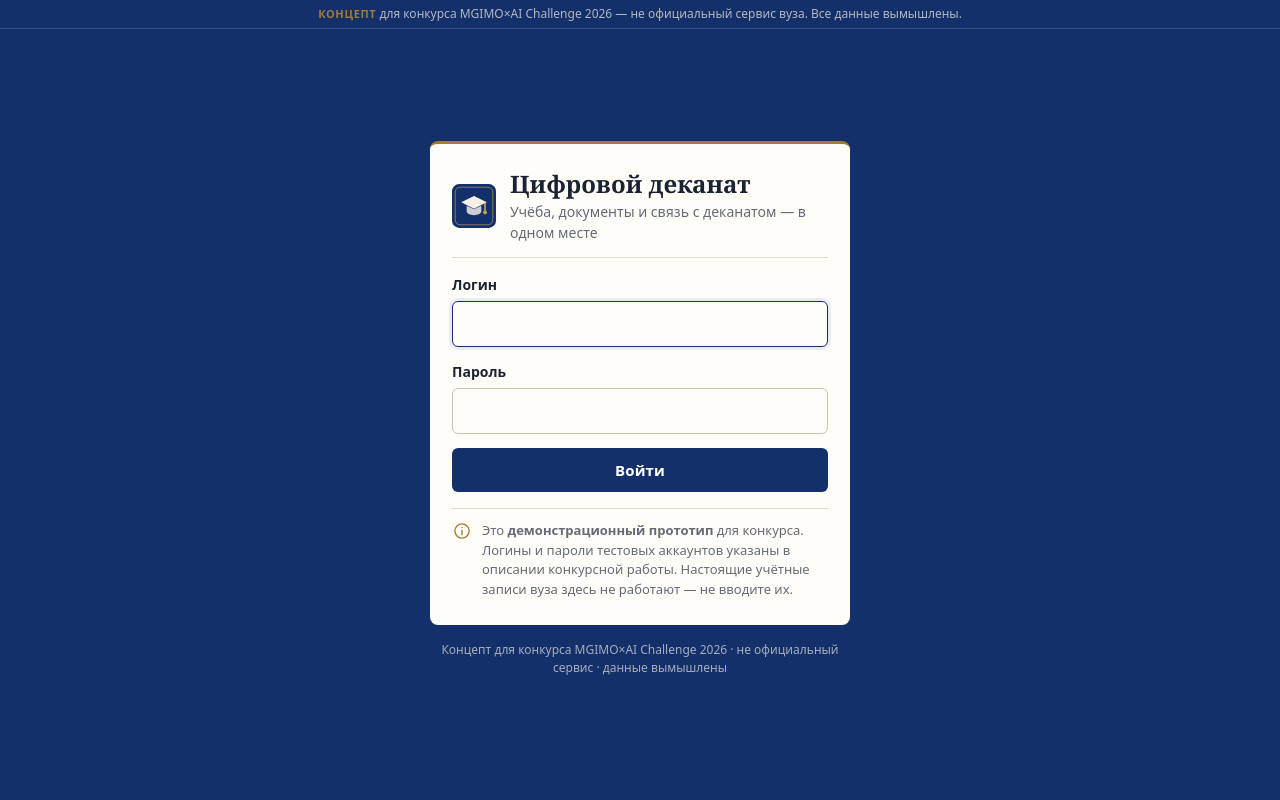
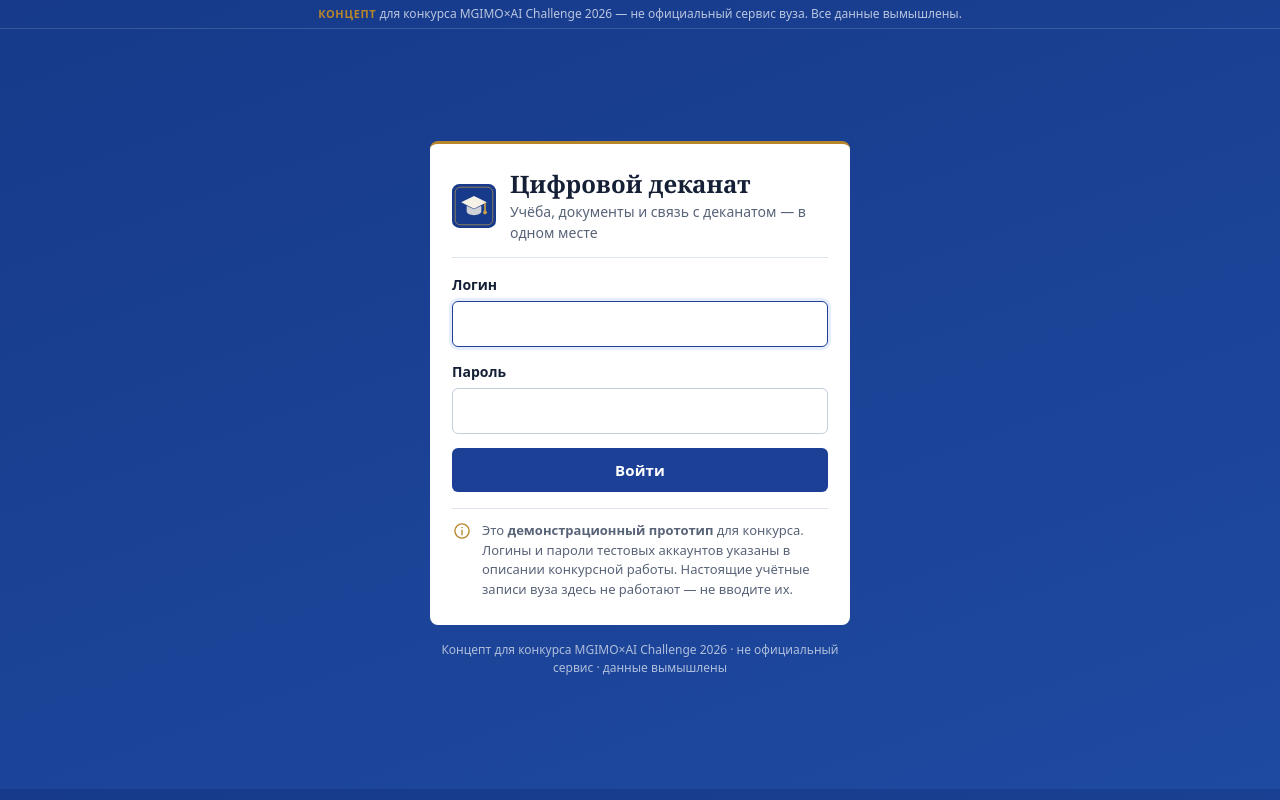
Before and after one commit to zeMelor/mgimo-vibe-dekanat, a FastAPI app: page /login in a window 1280 px wide. Run offline with FastAPI, Linux system fonts and the light colour scheme.

Commit message:
Палитра посвежее: светлый прохладный фон, белые карточки, ярче синий и золото

```diff
--- a/app/static/style.css
+++ b/app/static/style.css
@@ -4,33 +4,33 @@
    Шрифты системные (без загрузки файлов), внешних библиотек нет. */
 
 :root {
-  --bg: #f4f1ea;
-  --surface: #fffdf8;
-  --surface-2: #f3efe6;
-  --text: #1b2333;
-  --muted: #646b78;
-  --line: #e3ddd1;
-  --line-strong: #cbc2b1;
-  --primary: #13306b;
-  --primary-2: #0c234f;
+  --bg: #edf1f8;
+  --surface: #ffffff;
+  --surface-2: #f3f6fb;
+  --text: #152036;
+  --muted: #586378;
+  --line: #dde4ef;
+  --line-strong: #c3cddd;
+  --primary: #1b4096;
+  --primary-2: #133279;
   --primary-ink: #ffffff;
-  --primary-soft: #e7ebf3;
-  --accent: #a27b35;
-  --accent-soft: #f4ecda;
-  --good: #2b6a48;
-  --good-soft: #e5efe7;
-  --warn: #8a5c0c;
-  --warn-soft: #f7eed9;
-  --bad: #9a2b2b;
-  --bad-soft: #f6e4e1;
-  --info: #2c5784;
-  --info-soft: #e6edf4;
-  --neutral-soft: #ece8df;
-  --nav-bg: #13306b;
-  --nav-ink: #f6f1e6;
+  --primary-soft: #e5ecfa;
+  --accent: #b7862a;
+  --accent-soft: #fbf0d9;
+  --good: #1f7a4d;
+  --good-soft: #e2f4ea;
+  --warn: #92600a;
+  --warn-soft: #fcf0d8;
+  --bad: #a8282b;
+  --bad-soft: #fce6e4;
+  --info: #23609e;
+  --info-soft: #e4eefb;
+  --neutral-soft: #e6ebf3;
+  --nav-bg: #173a8a;
+  --nav-ink: #ffffff;
   --radius: 8px;
   --radius-sm: 6px;
-  --shadow: 0 1px 0 rgba(27, 35, 51, .04);
+  --shadow: 0 1px 2px rgba(21, 32, 54, .05), 0 4px 14px rgba(21, 32, 54, .04);
   --tabbar-h: 62px;
   --font: system-ui, -apple-system, "Segoe UI", Roboto, "Helvetica Neue", Arial, sans-serif;
   --serif: "PT Serif", Georgia, "Noto Serif", "Droid Serif", "Times New Roman", serif;
@@ -106,7 +106,7 @@ body.is-loading .loadbar { width: 85%; transition: width 3s cubic-bezier(.1, .7,
 .main { min-width: 0; padding-bottom: calc(var(--tabbar-h) + env(safe-area-inset-bottom) + 8px); }
 .topbar {
   position: sticky; top: 0; z-index: 20; display: flex; align-items: center; justify-content: space-between;
-  gap: 12px; padding: 10px 16px; background: var(--nav-bg); color: var(--nav-ink);
+  gap: 12px; padding: 10px 16px; background: linear-gradient(100deg, var(--nav-bg), color-mix(in srgb, var(--nav-bg) 82%, #2f6fd6)); color: var(--nav-ink);
   border-bottom: 2px solid var(--accent);
 }
 .content { padding: 18px 16px; max-width: 1180px; margin: 0 auto; display: flex; flex-direction: column; gap: 14px; }
@@ -151,7 +151,7 @@ body.is-loading .loadbar { width: 85%; transition: width 3s cubic-bezier(.1, .7,
   .app { display: grid; grid-template-columns: 256px minmax(0, 1fr); }
   .sidebar {
     display: flex; flex-direction: column; gap: 24px; position: sticky; top: 0; height: 100vh;
-    padding: 22px 14px; background: var(--nav-bg); color: var(--nav-ink);
+    padding: 22px 14px; background: linear-gradient(180deg, var(--nav-bg), color-mix(in srgb, var(--nav-bg) 85%, #0b1f4d)); color: var(--nav-ink);
   }
   .sidebar .brand { padding: 0 8px 18px; border-bottom: 1px solid color-mix(in srgb, var(--nav-ink) 18%, transparent); }
   .side-nav { display: flex; flex-direction: column; gap: 2px; flex: 1; }
@@ -274,7 +274,7 @@ a.hint:hover span { text-decoration: underline; text-underline-offset: 3px; }
 .w-70{width:70%}.w-75{width:75%}.w-80{width:80%}.w-85{width:85%}.w-90{width:90%}.w-95{width:95%}.w-100{width:100%}
 
 /* ---------- вход ---------- */
-.page-login { background: var(--nav-bg); }
+.page-login { background: linear-gradient(160deg, var(--nav-bg), color-mix(in srgb, var(--nav-bg) 70%, #2f6fd6)); }
 .page-login .concept { background: transparent; color: color-mix(in srgb, var(--nav-ink) 70%, transparent); border-bottom-color: color-mix(in srgb, var(--nav-ink) 15%, transparent); }
 .login { min-height: calc(100vh - 40px); display: flex; flex-direction: column; align-items: center; justify-content: center; padding: 24px 16px; gap: 16px; }
 .login-card {
--- a/app/templates/base.html
+++ b/app/templates/base.html
@@ -4,10 +4,10 @@
   <meta charset="utf-8">
   <meta name="viewport" content="width=device-width, initial-scale=1, viewport-fit=cover">
   <meta name="robots" content="noindex">
-  <meta name="theme-color" content="#13306b">
+  <meta name="theme-color" content="#173a8a">
   <title>{% block title %}Цифровой деканат{% endblock %} · концепт</title>
   <link rel="icon" href="/static/logo.svg" type="image/svg+xml">
-  <link rel="stylesheet" href="/static/style.css?v=2">
+  <link rel="stylesheet" href="/static/style.css?v=3">
   <script src="/static/app.js?v=2" defer></script>
 </head>
 <body class="{% block body_class %}{% endblock %}">
--- a/app/templates/request_document.html
+++ b/app/templates/request_document.html
@@ -5,7 +5,7 @@
   <meta name="viewport" content="width=device-width, initial-scale=1">
   <meta name="robots" content="noindex">
   <title>{{ req.title }} № {{ req.id }} · образец</title>
-  <link rel="stylesheet" href="/static/style.css?v=2">
+  <link rel="stylesheet" href="/static/style.css?v=3">
   <script src="/static/app.js?v=2" defer></script>
 </head>
 <body class="doc-body">
--- a/docs/description.html
+++ b/docs/description.html
@@ -120,7 +120,7 @@
 <blockquote>Надо поработать над дизайном: слишком сильно видно, что делал ИИ. Мы ведь делаем это для МГИМО? Может, взять дизайн, который больше им подходит: цвета, темы, какие-то концепции. А то вот такие блоки сильно выдают, что это делал Claude.</blockquote>
 <p>Агент предложил академичную систему. Логотип и фирменный стиль вуза не копировали: по правилам конкурса кабинет должен выглядеть как концепт.</p>
 <ul>
-  <li><b>Цвет:</b> тёмно-синий и приглушённое золото на тёплом «бумажном» фоне. Тёмная тема в той же гамме.</li>
+  <li><b>Цвет:</b> насыщенный тёмно-синий и золото на светлом прохладном фоне с белыми карточками. Тёмная тема в той же гамме.</li>
   <li><b>Типографика:</b> заголовки и цифры с засечками, как в документах и дипломах. Текст без засечек ради читаемости. Шрифты системные, без загрузки файлов.</li>
   <li><b>Формы:</b> тонкие линейки и пунктир, как в ведомости, вместо пастельных плашек. Статусы — строгие «штампы» заглавными буквами вместо цветных пилюль. Сводка успеваемости — строка цифр через вертикальные линейки, подсказки — как примечания под чертой.</li>
   <li><b>Навигация:</b> тёмно-синяя шапка с золотой кромкой, на компьютере — тёмно-синее боковое меню.</li>
```
Also changed, not shown: app/static/logo.svg, 9 other files.
